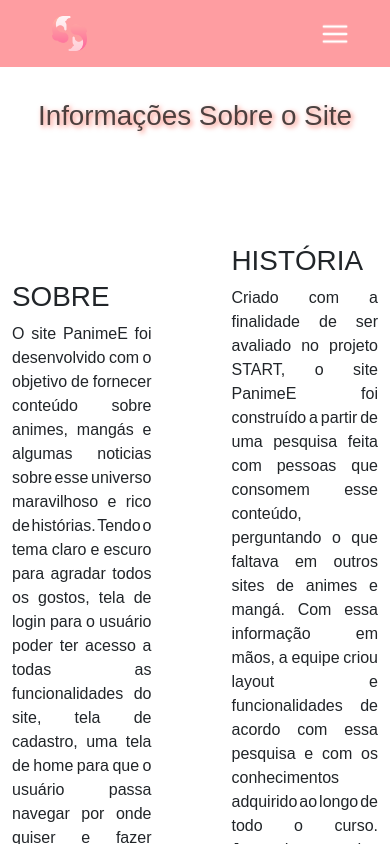
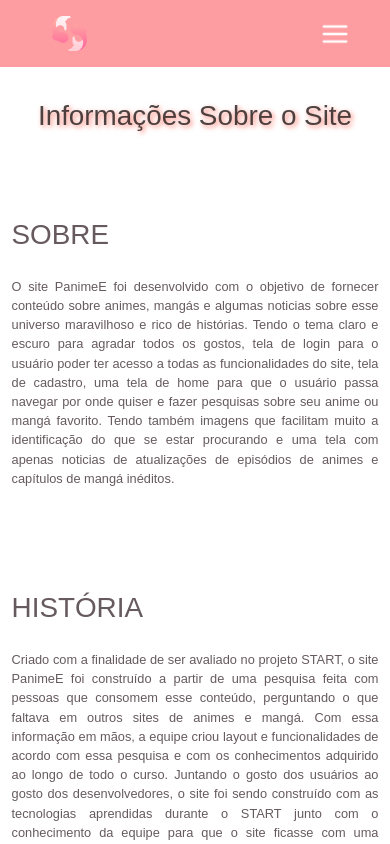
Before and after one commit to italoant/react-projeto-final, a React (Create React App) app: page /sobre in a window 390 px wide. Shown: the top 844 px of the page. Built offline with nearby package versions, Linux system fonts and the light colour scheme.

Commit message:
responsividade da tela sobre

```diff
--- a/src/components/Footer/Footer.jsx
+++ b/src/components/Footer/Footer.jsx
@@ -24,7 +24,7 @@ export default function Footer(){
             </div>
             <div className="copyright">
                 <p className="copyright">
-                &copy; 2021 Copyright - As panteras Cor de Rosa
+                &copy; 2021 Copyright - As Panteras Cor de Rosa
                 </p>
             </div>
         </Style>
--- a/src/components/Footer/pagFooter/Equipe/Equipe.jsx
+++ b/src/components/Footer/pagFooter/Equipe/Equipe.jsx
@@ -17,7 +17,7 @@ export default function Equipe(){
 
     return (
         <EstiloEquipe theme={themePage}>
-            <H1Style> As panteras cor de rosa </H1Style>
+            <H1Style> As Panteras Cor de Rosa </H1Style>
             <div className="informacoes">
                 <EquipeDados
                     foto={Camila}
--- a/src/components/Footer/pagFooter/Sobre/Sobre.jsx
+++ b/src/components/Footer/pagFooter/Sobre/Sobre.jsx
@@ -42,7 +42,7 @@ export default function Sobre() {
                 </div>
             </div>
             <div className="bot">
-                <h5> Para mais informações sobre os desenvolvedores </h5>
+                <h6> Para mais informações sobre os nossos desenvolvedores, acesse a página Equipe. </h6>
             </div>
         </ContainerSobre>
     );
--- a/src/components/Footer/pagFooter/Sobre/StylePag.js
+++ b/src/components/Footer/pagFooter/Sobre/StylePag.js
@@ -2,35 +2,120 @@ import styled from "styled-components";
 
 export const ContainerSobre = styled.div`
     width: 100vw;
+    height: 120vh;
     display: flex;
     flex-direction: column;
     align-items: center;
-    gap: 5rem;
     background-color: ${props => props.theme.backgroundSecondary};
 
     .container{
         display: flex;
         justify-content: center;
         align-items: center;
+        text-align: justify;
         gap: 5rem;
-        text-align: justify;
-        word-spacing: -3px;
+        margin-top: 5vh;
+        padding: 0;
+        color: ${props => props.theme.textColor};
     }
 
-    .left{
-
+    .container h1{
+        margin-bottom: 3vh;
     }
 
-    .right{
-
+    p{
+        font-size: 1.2rem;;
     }
 
     .bot{
+        margin-top: 5vh;
         text-align: center;
+        color: ${props => props.theme.textColor};
     }
 
-    @media (max-width:700px){
-        height: 100vh;
+    @media (max-width: 1440px){
+        height: 127vh;
+    }
 
+
+    @media (max-width: 1399px){
+        height: 140vh;
+    }
+
+    @media (max-width: 1204px){
+        height: 155vh;
+        .left, .right{
+            padding: 1%;
+        }
+    }
+
+    @media (max-width: 1199px){
+        height: 170vh;
+    }
+
+    @media (max-width: 991px){
+        .container{
+            flex-direction: column;
+        }
+
+        p{
+            font-size: 1rem;
+        }
+
+        h6{
+            font-size: 0.8rem;
+        }
+    }
+
+    @media (max-width: 767px){
+        height: 200vh;
+
+        h6{
+            width: 55vw;
+        }
+    }
+
+    @media (max-width: 575px){
+        height: 160vh;
+
+        .container {
+            padding: 2.5%;
+        }
+
+        p{
+            font-size: 0.8rem;
+        }
+    }
+
+    @media (max-width: 552px){
+        height: 170vh;
+    }
+
+    @media (max-width: 492px){
+        height: 180vh;
+    }
+
+    @media (max-width: 443px){
+        height: 190vh;
+    }
+
+    @media (max-width: 414px){
+        height: 220vh;
+
+        .container{
+            padding: 2%;
+        }
+    }
+
+    @media (max-width: 375px){
+        height: 260vh;
+    }
+
+    @media (max-width: 360px){
+        height: 280vh;
+    }
+
+    @media (max-width: 320px){
+        height: 340vh;
     }
 `;
```
